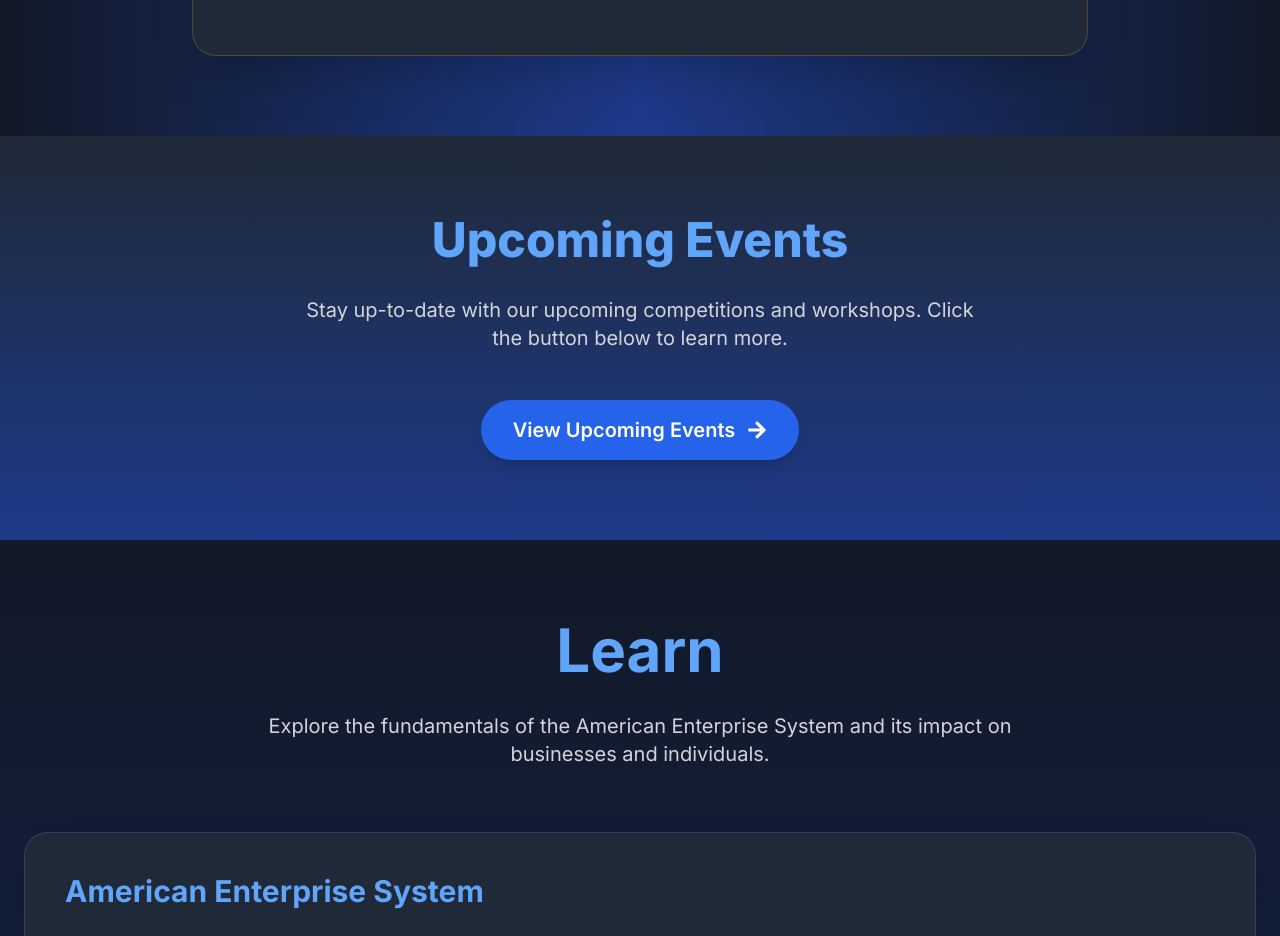
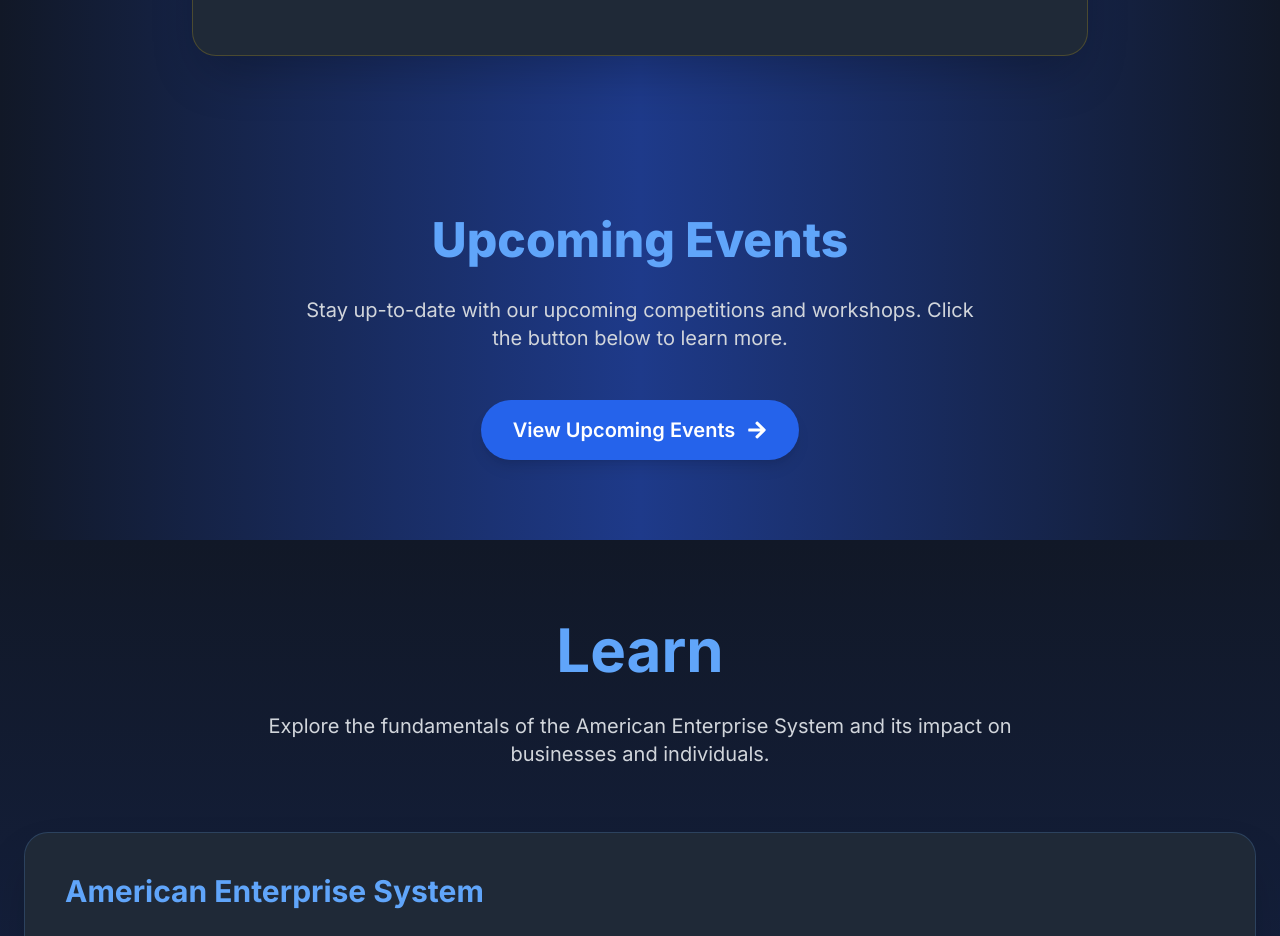
Before and after one commit to arao761/innovate-usa, a Next.js app: page / in a window 1280 px wide. Shown: the part 5260-6196 px from the top of the page. Built offline with nearby package versions, Linux system fonts and the light colour scheme.

Commit message:
changed colors

```diff
--- a/components/UpcomingCompetitions.tsx
+++ b/components/UpcomingCompetitions.tsx
@@ -5,7 +5,7 @@ import Link from 'next/link';
 
 const UpcomingCompetitionsButton: React.FC = () => {
     return (
-        <section id="upcoming-events" className="py-12 sm:py-20 bg-gradient-to-b from-gray-800 to-blue-900">
+        <section id="upcoming-events" className="py-12 sm:py-20 bg-gradient-to-r from-gray-900 via-blue-900 to-gray-900">
             <div className="container mx-auto px-4 sm:px-6">
                 <motion.div
                     initial={{ opacity: 0, y: 20 }}
```
